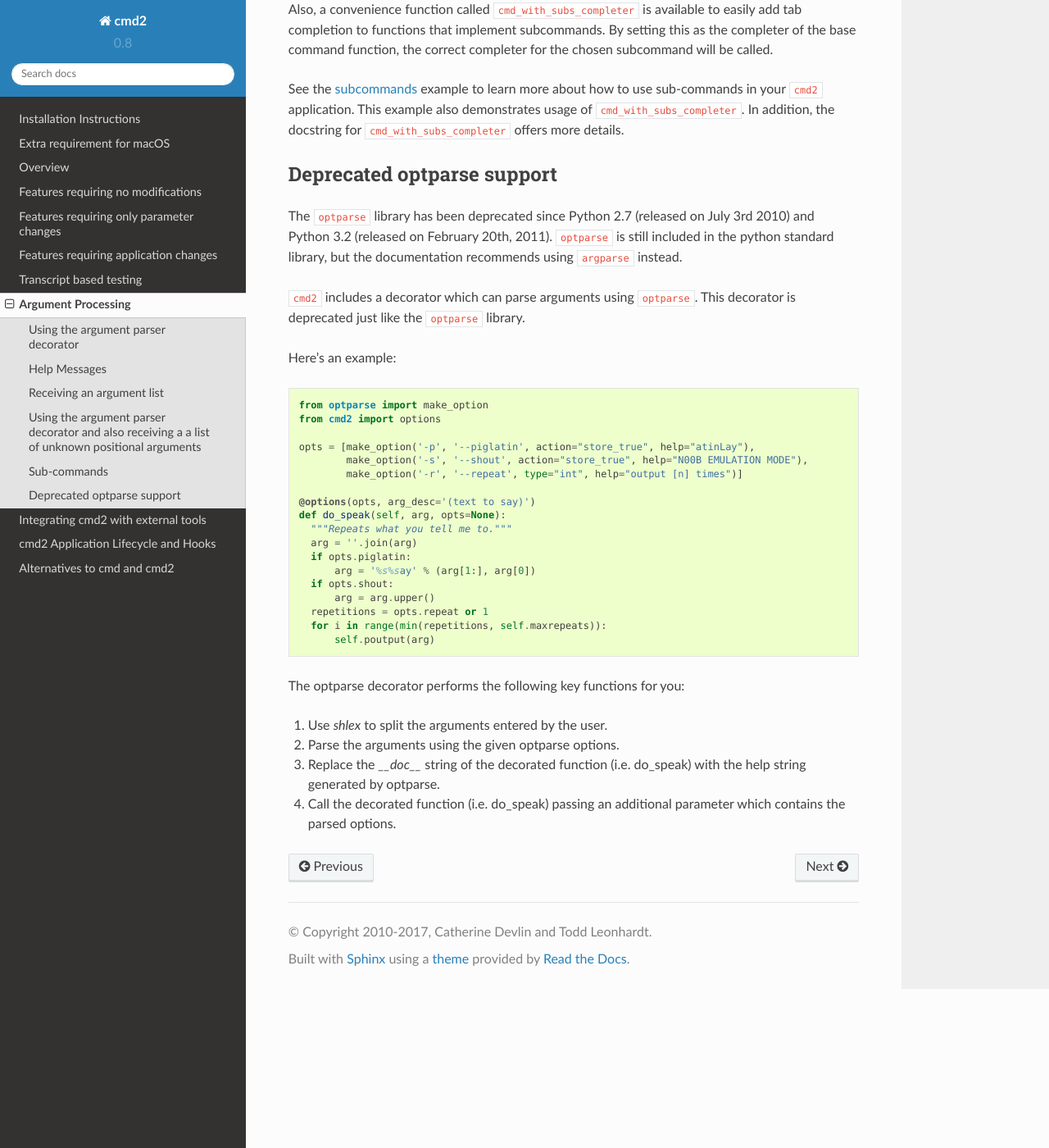
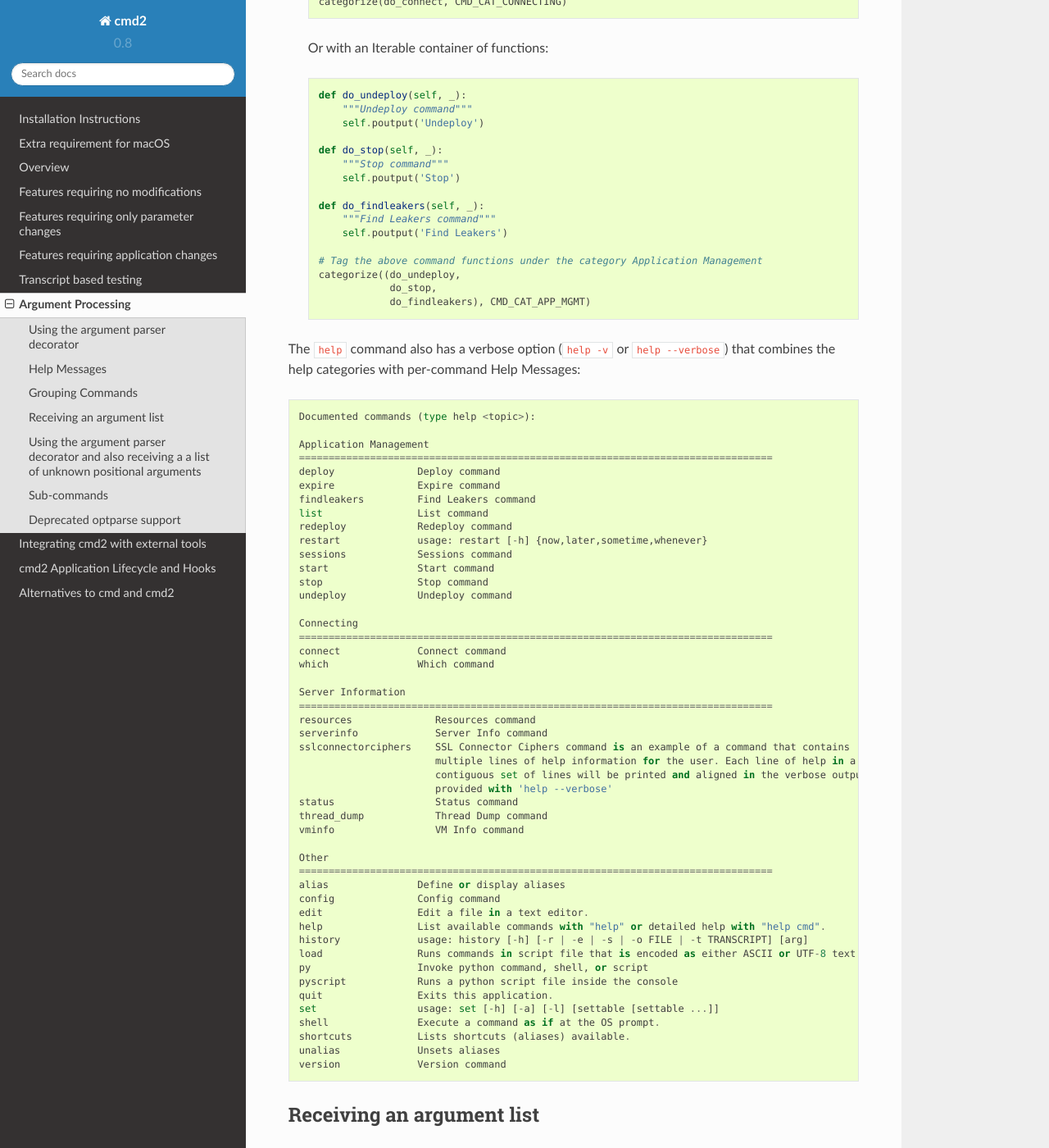
Before and after one commit to python-cmd2/cmd2, a Sphinx documentation site: the page built from docs/argument_processing.rst, in a window 1280 px wide and 1400 px high, scrolled down 4310 px. Shown: the whole window at 82% size. Built offline with Sphinx 7.4.7 and the Read the Docs theme 2.0.0, drawn with Linux system fonts in a browser that asks for light colours; some of the changed text lies outside the part shown.

Commit message:
Added a with_category decorator that can be used to tag a command category. Changed the detection of with_argparse decorated commands to be less hacky/brittle.   Now it tags the function with help_summary. Fixed issue with handling commands that provide a custom help_ function. We can now redirect the output to a string to be formatted with the other commands. Added some documentation explaining the new help categories. Updated unit tests.

```diff
--- a/docs/argument_processing.rst
+++ b/docs/argument_processing.rst
@@ -160,6 +160,138 @@ Which yields:
    This command can not generate tags with no content, like <br/>
 
 
+Grouping Commands
+=================
+
+By default, the ``help`` command displays::
+
+  Documented commands (type help <topic>):
+  ========================================
+  alias    findleakers  pyscript    sessions             status       vminfo
+  config   help         quit        set                  stop         which
+  connect  history      redeploy    shell                thread_dump
+  deploy   list         resources   shortcuts            unalias
+  edit     load         restart     sslconnectorciphers  undeploy
+  expire   py           serverinfo  start                version
+
+If you have a large number of commands, you can optionally group your commands into categories.
+Here's the output from the example ``help_categories.py``::
+
+  Documented commands (type help <topic>):
+
+  Application Management
+  ======================
+  deploy  findleakers  redeploy  sessions  stop
+  expire  list         restart   start     undeploy
+
+  Connecting
+  ==========
+  connect  which
+
+  Server Information
+  ==================
+  resources  serverinfo  sslconnectorciphers  status  thread_dump  vminfo
+
+  Other
+  =====
+  alias   edit  history  py        quit  shell      unalias
+  config  help  load     pyscript  set   shortcuts  version
+
+
+There are 2 methods of specifying command categories, using the ``@with_category`` decorator or with the
+``categorize()`` function. Once a single command category is detected, the help output switches to a categorized
+mode of display. All commands with an explicit category defined default to the category `Other`.
+
+Using the ``@with_category`` decorator::
+
+  @with_category(CMD_CAT_CONNECTING)
+  def do_which(self, _):
+      """Which command"""
+      self.poutput('Which')
+
+Using the ``categorize()`` function:
+
+    You can call with a single function::
+
+        def do_connect(self, _):
+            """Connect command"""
+            self.poutput('Connect')
+
+        # Tag the above command functions under the category Connecting
+        categorize(do_connect, CMD_CAT_CONNECTING)
+
+    Or with an Iterable container of functions::
+
+        def do_undeploy(self, _):
+            """Undeploy command"""
+            self.poutput('Undeploy')
+
+        def do_stop(self, _):
+            """Stop command"""
+            self.poutput('Stop')
+
+        def do_findleakers(self, _):
+            """Find Leakers command"""
+            self.poutput('Find Leakers')
+
+        # Tag the above command functions under the category Application Management
+        categorize((do_undeploy,
+                    do_stop,
+                    do_findleakers), CMD_CAT_APP_MGMT)
+
+The ``help`` command also has a verbose option (``help -v`` or ``help --verbose``) that combines
+the help categories with per-command Help Messages::
+
+    Documented commands (type help <topic>):
+
+    Application Management
+    ================================================================================
+    deploy              Deploy command
+    expire              Expire command
+    findleakers         Find Leakers command
+    list                List command
+    redeploy            Redeploy command
+    restart             usage: restart [-h] {now,later,sometime,whenever}
+    sessions            Sessions command
+    start               Start command
+    stop                Stop command
+    undeploy            Undeploy command
+
+    Connecting
+    ================================================================================
+    connect             Connect command
+    which               Which command
+
+    Server Information
+    ================================================================================
+    resources              Resources command
+    serverinfo             Server Info command
+    sslconnectorciphers    SSL Connector Ciphers command is an example of a command that contains
+                           multiple lines of help information for the user. Each line of help in a
+                           contiguous set of lines will be printed and aligned in the verbose output
+                           provided with 'help --verbose'
+    status                 Status command
+    thread_dump            Thread Dump command
+    vminfo                 VM Info command
+
+    Other
+    ================================================================================
+    alias               Define or display aliases
+    config              Config command
+    edit                Edit a file in a text editor.
+    help                List available commands with "help" or detailed help with "help cmd".
+    history             usage: history [-h] [-r | -e | -s | -o FILE | -t TRANSCRIPT] [arg]
+    load                Runs commands in script file that is encoded as either ASCII or UTF-8 text.
+    py                  Invoke python command, shell, or script
+    pyscript            Runs a python script file inside the console
+    quit                Exits this application.
+    set                 usage: set [-h] [-a] [-l] [settable [settable ...]]
+    shell               Execute a command as if at the OS prompt.
+    shortcuts           Lists shortcuts (aliases) available.
+    unalias             Unsets aliases
+    version             Version command
+
+
 Receiving an argument list
 ==========================
 
```
Also changed, not shown: cmd2.py (+51 -7 lines), 3 other files.
